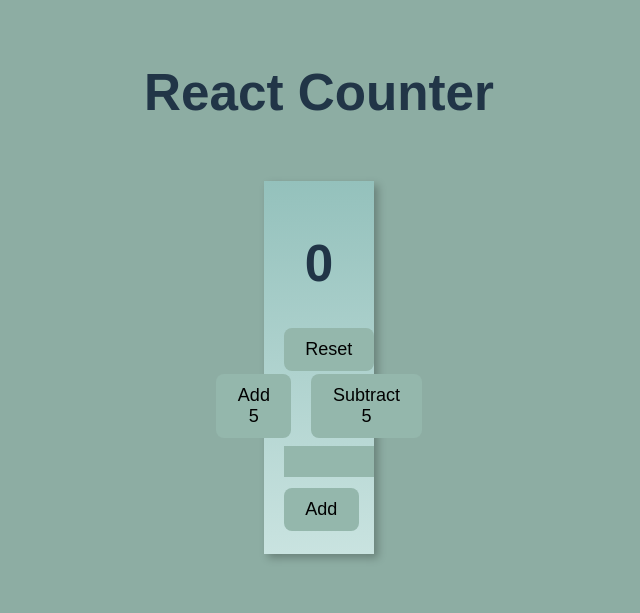
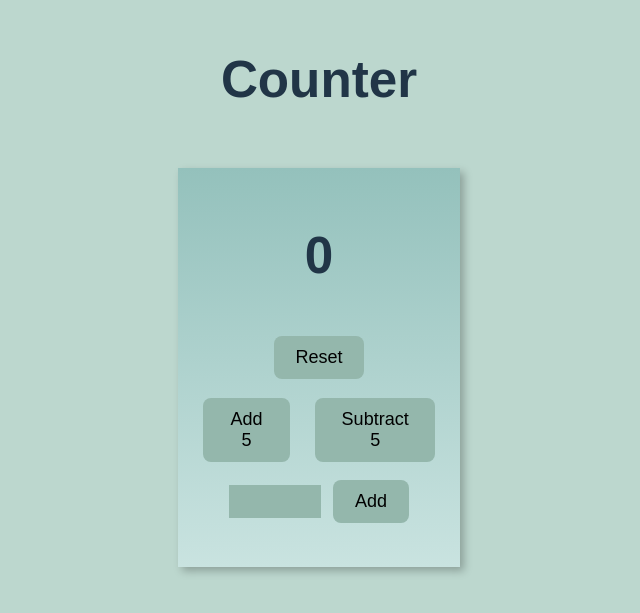
Before and after one commit to Kanchan012/form-react, a React (Vite) app in the folder form/: page /counter in a window 1280 px wide. Shown: the part 109-722 px from the top of the page, without its empty margins (321-961 px from the left). Built offline with nearby package versions, Linux system fonts and the light colour scheme.

Commit message:
counter css updated and counter code updated

```diff
--- a/form/src/pages/Counter.css
+++ b/form/src/pages/Counter.css
@@ -3,21 +3,21 @@
   padding: 2px;
 }
 body {
-  background-color: rgb(141, 173, 163);
+  background-color: rgb(188, 215, 206);
   justify-content: center;
 }
 .add {
   text-align: center;
   background: linear-gradient(to bottom, #94c1bc, #c9e3e0);
   box-shadow: 4px 4px 8px #00000040;
-  width: 20%;
+  width: 80%;
   margin: auto;
-  line-height: 3;
-  padding: 20px;
+  line-height: 5;
+  padding: 25px;
 }
 .add1 {
   display: flex;
-  gap: 20px;
+  gap: 25px;
   justify-content: center;
 }
 .add2 input {
@@ -25,7 +25,7 @@ body {
   background-color: rgb(148, 183, 172);
   border: none;
   margin-right: 12px;
-  padding: 5px;
+  padding: 6px;
   font-size: 18px;
 }
 button{
--- a/form/src/pages/Counter.tsx
+++ b/form/src/pages/Counter.tsx
@@ -1,4 +1,4 @@
-import React, { useState } from "react";
+import { useState } from "react";
 import "./Counter.css";
 function Counter() {
   const [val, setVal] = useState(0);
@@ -7,7 +7,7 @@ function Counter() {
   return (
     <>
       <div className="text">
-        <h1>React Counter</h1>
+        <h1>Counter</h1>
       </div>
       <br />
       <div className="add">
```
